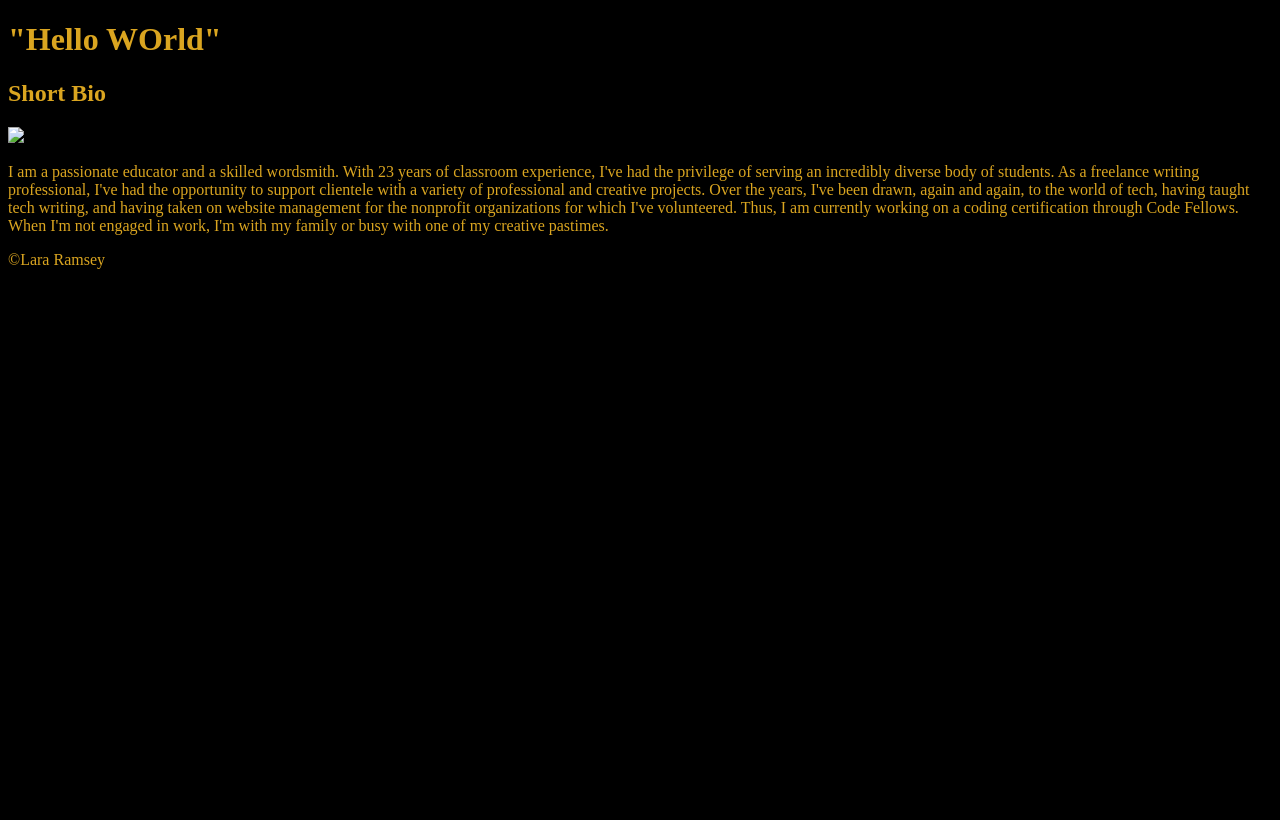
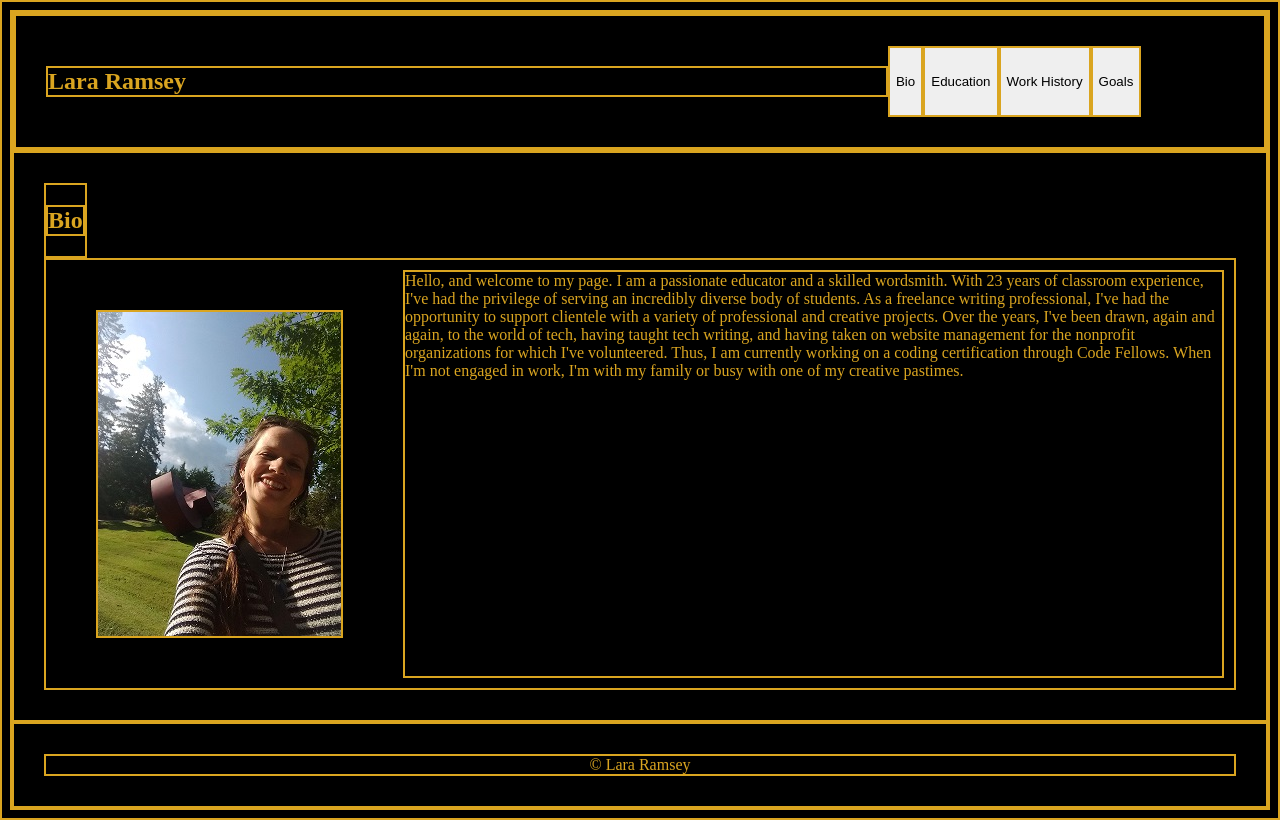
Before and after one commit to LaraRams3y/about-me, a plain HTML site: page index.html in a window 1280 px wide. Drawn offline with Linux system fonts and the light colour scheme; files that its build step writes are made by us from their sources; files whose address does not match are found by name.

Commit message:
css fixes on bio and nav

```diff
--- a/css/style.css
+++ b/css/style.css
@@ -1,4 +1,54 @@
-body{
+* {
+  border: 2px solid goldenrod
+}
+
+body {
   background-color:black;
   color: goldenrod;
 }
+
+.float-left {
+  float: left;
+}
+
+.float-right {
+  float: right;
+}
+
+nav {
+  text-align: center;
+  display: flex;
+  padding: 30px;
+}
+
+nav button {
+  text-align: center;
+  display: flexbox;
+  vertical-align: middle;
+}
+
+#mainheader {
+  padding-right: 700px;
+}
+
+main {
+  padding: 30px;
+}
+
+section {
+  display: inline-flex;
+  vertical-align:-webkit-baseline-middle;
+}
+
+p {
+  margin: 10px;
+}
+
+img{
+  margin: 50px;
+}
+
+footer{
+  text-align: center;
+  padding: 20px;
+}
--- a/index.html
+++ b/index.html
@@ -3,22 +3,32 @@
 <head>
   <meta charset="UTF-8">
   <meta name="viewport" content="width=device-width, initial-scale=1.0">
-  <title>Lara Ramsey "About Me" Page</title>
-  <link rel="stylesheet" type="text/css" href="style.css">
+  <title>Lara Ramsey About Me Page</title>
+  <link rel="stylesheet" href="css/style.css">
 </head>
+
 <body>
   <header>
-    <h1>"Hello WOrld"</h1>
+    <nav>
+      <h1 class="float-left" id="mainheader">Lara Ramsey</h1>
+      <button class="float-right">Bio</button>
+      <button class="float-right">Education</button>
+      <button class="float-right">Work History</button>
+      <button class="float-right">Goals</button>
+    </nav>
   </header>
   <main>
     <section>
-      <h2>Short Bio</h2>
-      <img src="PictureOfMe.jpg">
-      <p> I am a passionate educator and a skilled wordsmith. With 23 years of classroom experience, I've had the privilege of serving an incredibly diverse body of students. As a freelance writing professional, I've had the opportunity to support clientele with a variety of professional and creative projects. Over the years, I've been drawn, again and again, to the world of tech, having taught tech writing, and having taken on website management for the nonprofit organizations for which I've volunteered. Thus, I am currently working on a coding certification through Code Fellows. When I'm not engaged in work, I'm with my family or busy with one of my creative pastimes.</p>
+      <h2>Bio</h2>
+    </section>
+    <section>
+      <img class="img" src="img/PictureOfMe.jpg" alt="Picture of Lara Ramsey standing outside.It is a sunny day. Behind her is green grass, blue skies and a large piece of public art.">
+      <p> Hello, and welcome to my page.
+      I am a passionate educator and a skilled wordsmith. With 23 years of classroom experience, I've had the privilege of serving an incredibly diverse body of students. As a freelance writing professional, I've had the opportunity to support clientele with a variety of professional and creative projects. Over the years, I've been drawn, again and again, to the world of tech, having taught tech writing, and having taken on website management for the nonprofit organizations for which I've volunteered. Thus, I am currently working on a coding certification through Code Fellows. When I'm not engaged in work, I'm with my family or busy with one of my creative pastimes.</p>
     </section>
   </main>
   <footer>
-    <p>&copy;Lara Ramsey</p>
+    <p>&copy; Lara Ramsey</p>
   </footer>
   <script src="app.js"></script>
 </body>
```
